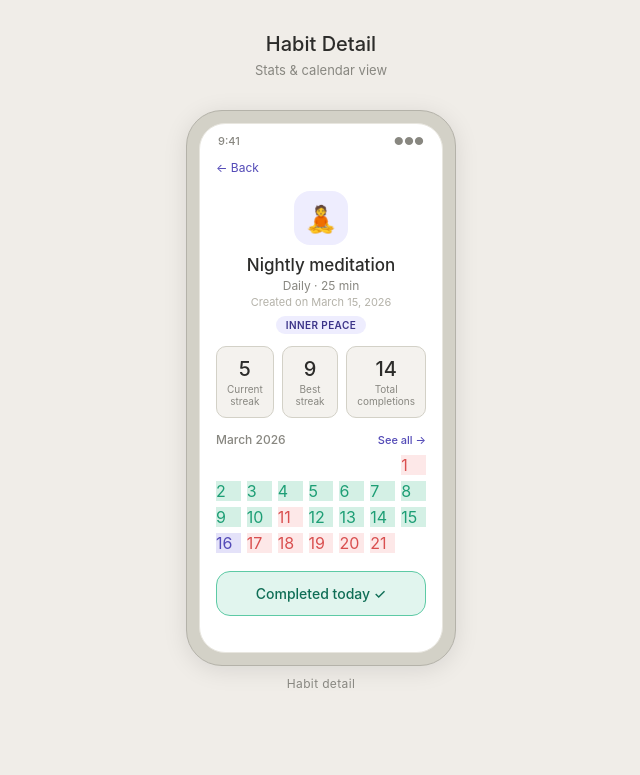
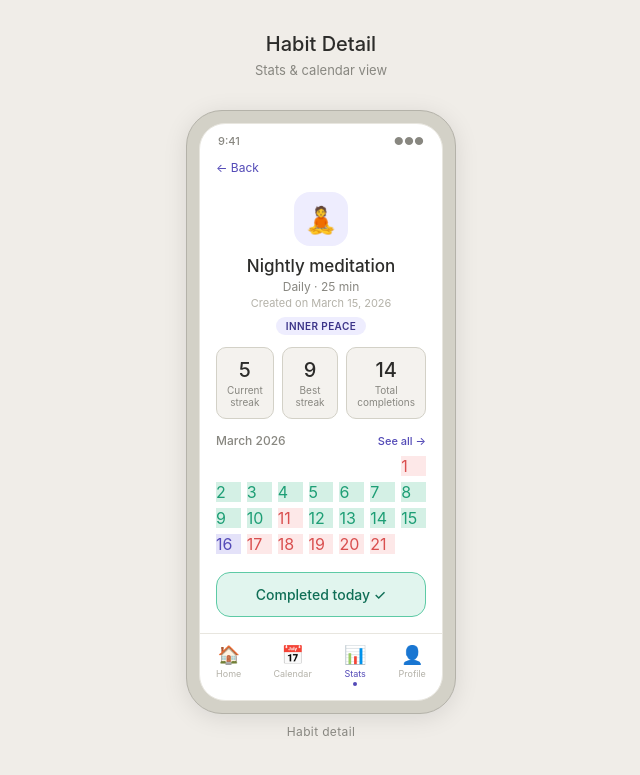
Before and after one commit to VedanthShivYellai/ALIGN---Habit-tracker, a Flask app: page /view-stats in a window 1280 px wide. Shown: the top 775 px of the page, without its empty margins (319-959 px from the left). Run offline with Flask 3, Linux system fonts and the light colour scheme.

Commit message:
new tab bar at the bottom

```diff
--- a/templates/habit_stats.html
+++ b/templates/habit_stats.html
@@ -72,7 +72,11 @@
     .detail-back {
       padding: 6px 16px 0;
       font-size: 12px; color: #534ab7;
+      cursor: pointer;
+      text-decoration: none;
+      display: inline-block;
     }
+    .detail-back:hover { text-decoration: underline; }
     .detail-hero {
       display: flex; flex-direction: column; align-items: center;
       padding: 16px 16px 12px; text-align: center;
@@ -133,6 +137,35 @@
       font-size: 14px; font-weight: 500; color: #0f6e56;
       border: 0.5px solid #5dcaa5;
     }
+
+    /* ── Bottom tab bar (matches home.html) ── */
+    .tab-bar {
+      display: flex;
+      justify-content: space-around;
+      padding: 10px 0 14px;
+      border-top: 0.5px solid #e8e6df;
+      margin-top: 16px;
+    }
+    .tab {
+      display: flex;
+      flex-direction: column;
+      align-items: center;
+      gap: 3px;
+      font-size: 9px;
+      color: #b4b2a9;
+      cursor: pointer;
+      padding: 0 10px;
+      transition: color 0.15s;
+      text-decoration: none;
+    }
+    .tab.active { color: #534ab7; }
+    .tab-icon { font-size: 18px; }
+    .tab-dot {
+      width: 4px; height: 4px;
+      border-radius: 50%;
+      background: #534ab7;
+      margin: 0 auto;
+    }
   </style>
 </head>
 <body>
@@ -144,13 +177,13 @@
     <div class="phone">
       <div class="screen">
         <div class="status-bar"><span>9:41</span><span>●●●</span></div>
-        <div class="detail-back">← Back</div>
+        <a class="detail-back" href="/">← Back</a>
         <div class="detail-hero">
           <div class="detail-icon">🧘</div>
           <div class="detail-name">Nightly meditation</div>
           <div class="detail-freq">Daily · 25 min</div>
           <div class="detail-created">Created on March 15, 2026</div>
-          <div class="detail-category">Inner Peace</div> <!--Prompt was mainly to add category in the file -->
+          <div class="detail-category">Inner Peace</div>
         </div>
 
         <div class="stat-row">
@@ -192,6 +225,27 @@
         </div>
 
         <div class="already-done">Completed today ✓</div>
+
+        <!-- Bottom tab bar -->
+        <div class="tab-bar">
+          <a class="tab" href="/">
+            <div class="tab-icon">🏠</div>
+            <span>Home</span>
+          </a>
+          <div class="tab">
+            <div class="tab-icon">📅</div>
+            <span>Calendar</span>
+          </div>
+          <a class="tab active" href="/view-stats">
+            <div class="tab-icon">📊</div>
+            <span>Stats</span>
+            <div class="tab-dot"></div>
+          </a>
+          <div class="tab">
+            <div class="tab-icon">👤</div>
+            <span>Profile</span>
+          </div>
+        </div>
       </div>
     </div>
     <div class="screen-label">Habit detail</div>
```
